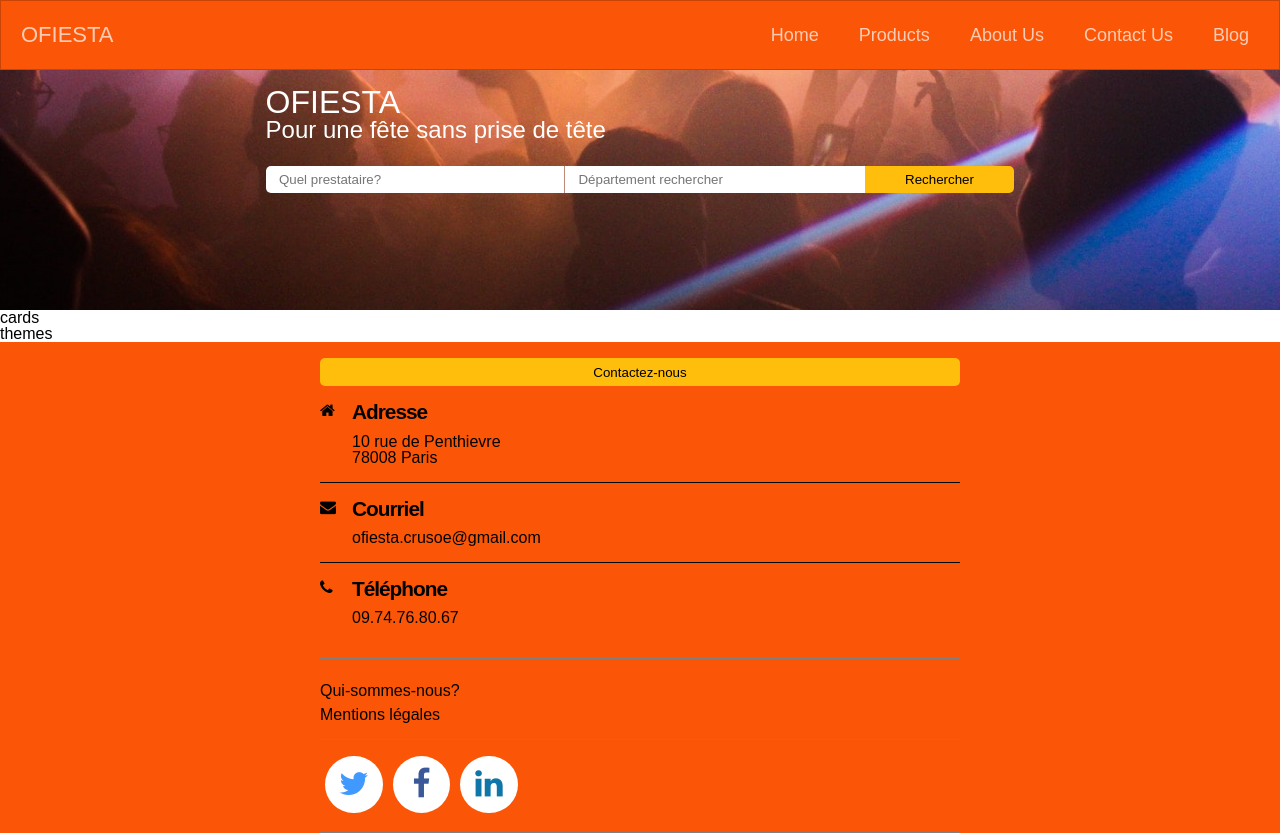
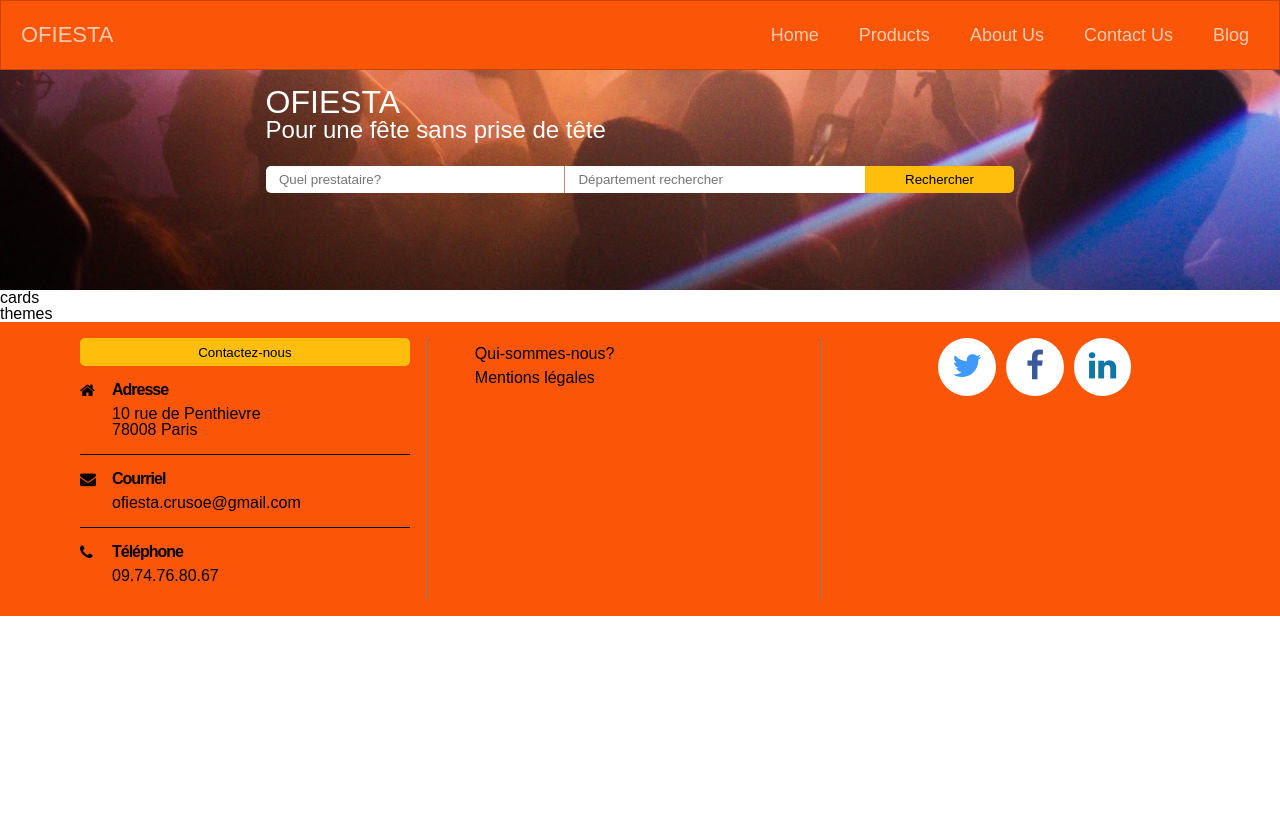
Before and after one commit to lanebuleuse/ofiesta-front, a React app: page / in a window 1280 px wide. After the commit the page ends 800 px from the top, so only its background shows below. Built offline with nearby package versions, Linux system fonts and the light colour scheme.

Commit message:
footer OK

```diff
--- a/src/components/Footer/footer.scss
+++ b/src/components/Footer/footer.scss
@@ -3,22 +3,45 @@
 .footer{
   background-color: $colorMain;
 
+  @media only screen and (min-width: $breakMini) {
+    /* tablets */
+    display: flex;
+    padding: 0 3em;
+  }
+
   & section{
     width: 50%;
     margin: 0 auto;
     padding: 1em 0;
-    border-bottom: 1px solid gray;
+    border-bottom: 2px solid gray;
+
+    @media only screen and (min-width: $breakMini) {
+      /* tablets */
+      margin: 1em;
+      border-bottom: none;
+      border-right: 1px solid gray;
+      padding: 0 1em;
+    }
+
+    &:last-child {
+      border-right: none;
+    }
   }
 
   &__contact{
 
-    &--form{
+    &--button{
       background-color: $colorAlt;
       padding: 0.5em;
       width: 100%;
       margin: 0 auto;
       border: none;
       border-radius: 5px;
+
+      &:hover{
+        background-color: $colorOther;
+        color: #fff;
+      }
     }
 
     &__part {
@@ -42,7 +65,6 @@
       }
 
       &__title {
-          font-size: 1.3em;
           font-weight: bold;
           letter-spacing: -1px;
           margin-bottom:  0.5em;
@@ -58,10 +80,18 @@
 
     & li {
       margin-top: 0.5em;
+
+      & a{
+        &:hover{
+          background-color: $colorOther;
+          color: #fff;
+        }
+      }
     }
+
   }
   &__socials{
-
+    text-align: center;
   }
 }
 
--- a/src/components/Footer/index.js
+++ b/src/components/Footer/index.js
@@ -6,7 +6,7 @@ import './footer.scss';
 const Footer = () => (
   <footer className="footer">
     <section className="footer__contact">
-      <button type="button" className="footer__contact--form">Contactez-nous</button>
+      <button type="button" className="footer__contact--button">Contactez-nous</button>
       <div className="footer__contact__part">
         <i className="footer__contact__part__icon fa fa-home" aria-hidden="true" />
         <h4 className="footer__contact__part__title">Adresse</h4>
--- a/src/components/Search/search.scss
+++ b/src/components/Search/search.scss
@@ -5,7 +5,7 @@
   background-size: 100%;
   background-position: 100%;
   width: 100%;
-  height: 30vh;
+  height: 220px;
   padding: 1em;
   color: #fff;
 
@@ -90,6 +90,11 @@
         width: 20%;
         border-radius: 0 5px 5px 0;
       }
+
+      &:hover{
+        background-color: $colorOther;
+        color: #fff;
+      }
     }
   }
 }
```
